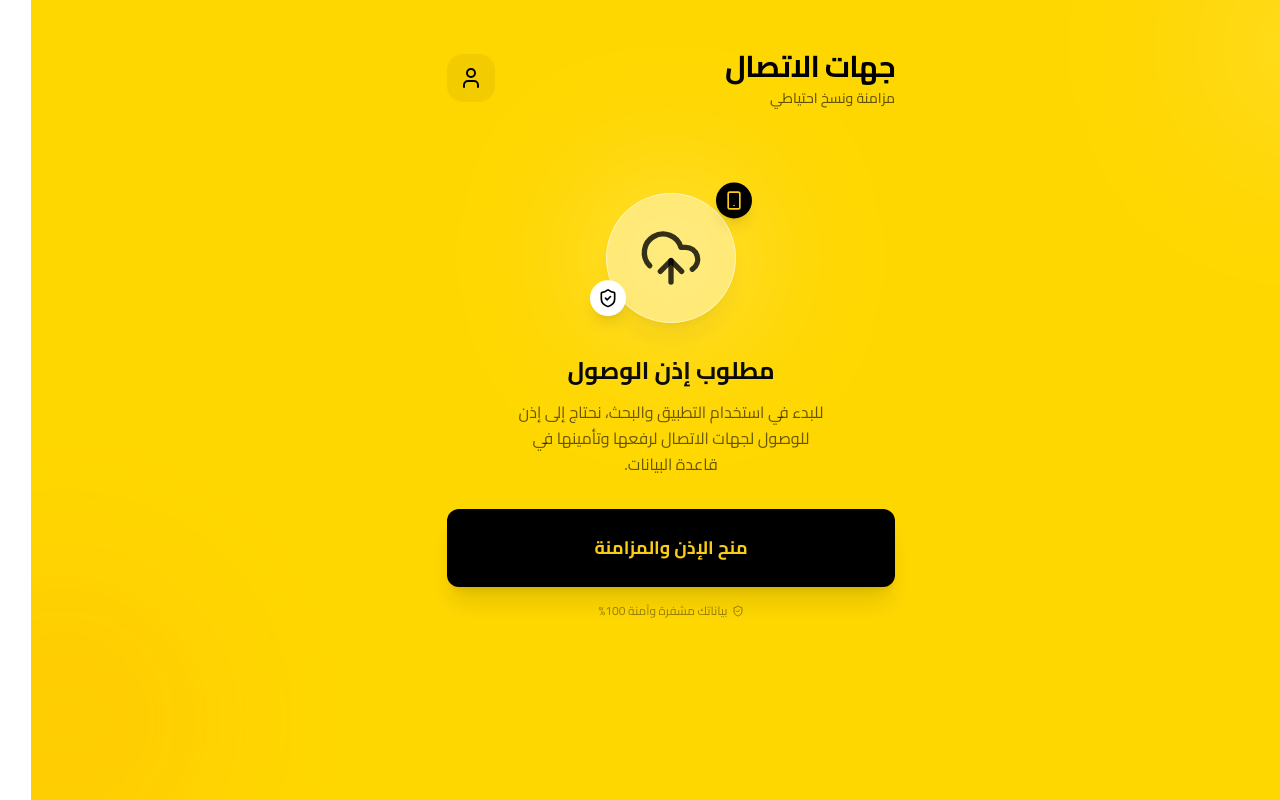
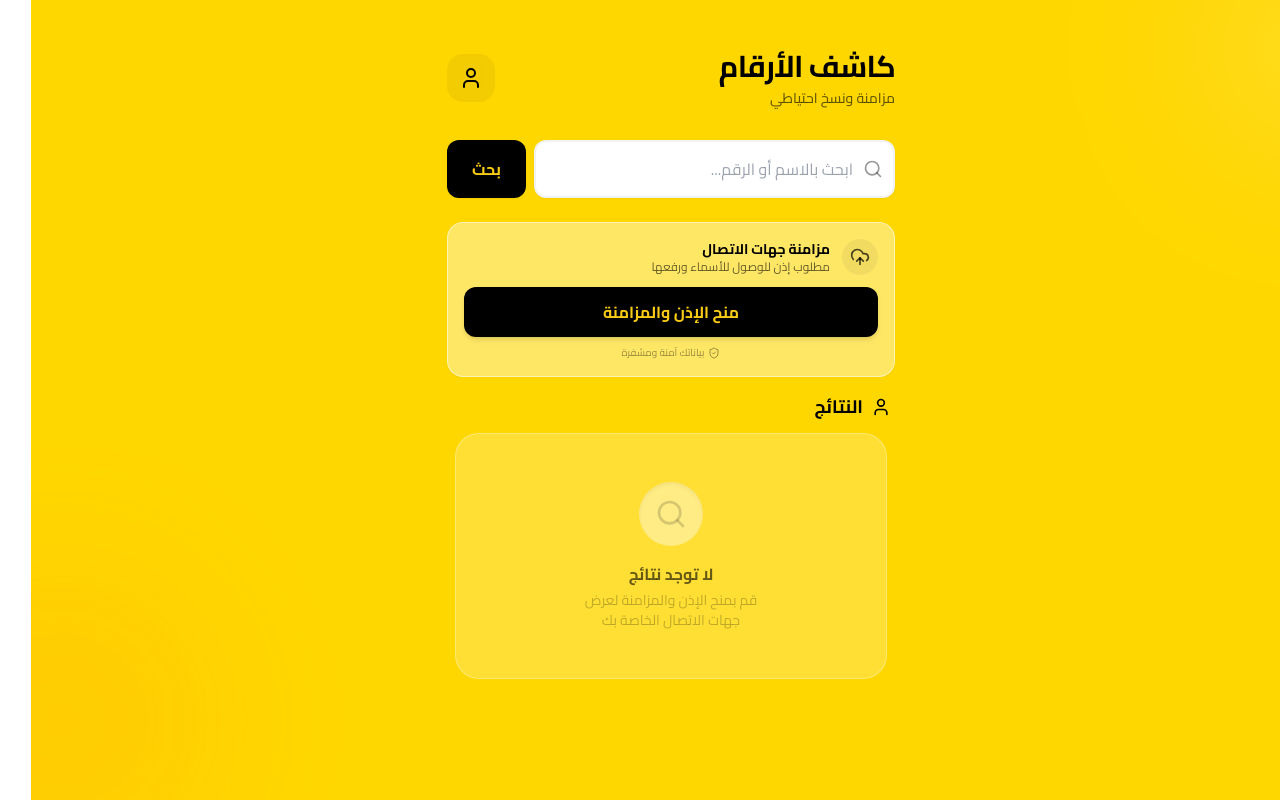
Before and after one commit to alnopeapp2025/Kashef2025, a React (Vite) app: page / in a window 1280 px wide. Built offline with nearby package versions, Linux system fonts and the light colour scheme.

Commit message:
Commit from Dualite Alpha:

```diff
--- a/src/App.tsx
+++ b/src/App.tsx
@@ -1,9 +1,7 @@
 import { useState } from "react";
 import { Toaster, toast } from "sonner";
-import { motion, AnimatePresence } from "framer-motion";
-import { PermissionView } from "./components/PermissionView";
+import { User } from "lucide-react";
 import { DashboardView } from "./components/DashboardView";
-import { User } from "lucide-react";
 
 // Types
 export interface Contact {
@@ -29,25 +27,33 @@ export default function App() {
   const [contacts, setContacts] = useState<Contact[]>([]);
 
   const handleRequestPermission = async () => {
+    if (isSyncing || hasPermission) return;
+
     setIsSyncing(true);
 
+    // بدء العملية في الخلفية (دون تعطيل الواجهة)
+    const syncProcess = async () => {
         // 1. Simulate Permission Request
-    toast.info("جاري طلب الإذن للوصول لجهات الاتصال...");
+        toast.info("جاري طلب الإذن...");
         await new Promise((resolve) => setTimeout(resolve, 1500));
 
-    // 2. Simulate Syncing/Fetching
-    toast.loading("جاري مزامنة جهات الاتصال...");
-    await new Promise((resolve) => setTimeout(resolve, 1500));
+        // 2. Simulate Fetching
+        toast.loading("جاري جلب جهات الاتصال...");
+        // نظهر البيانات للمستخدم بمجرد "جلبها" حتى لو الرفع لسا شغال
+        setContacts(MOCK_CONTACTS);
+        await new Promise((resolve) => setTimeout(resolve, 1000));
 
-    // 3. Simulate Uploading to DB
-    toast.loading("جاري رفع البيانات لقاعدة البيانات...");
-    await new Promise((resolve) => setTimeout(resolve, 1500));
+        // 3. Simulate Uploading to DB (Background)
+        toast.loading("جاري رفع البيانات للسحابة...");
+        await new Promise((resolve) => setTimeout(resolve, 2000));
 
-    // Success
-    setContacts(MOCK_CONTACTS);
         setHasPermission(true);
         setIsSyncing(false);
         toast.success("تمت المزامنة والرفع بنجاح!");
+    };
+
+    // تنفيذ العملية
+    syncProcess();
   };
 
   return (
@@ -59,14 +65,14 @@ export default function App() {
       <div className="absolute bottom-[-10%] left-[-10%] w-80 h-80 bg-orange-500/10 rounded-full blur-3xl pointer-events-none" />
 
       {/* Main Container */}
-      <main className="w-full max-w-md flex flex-col gap-6 relative z-10 h-full min-h-[80vh]">
+      <main className="w-full max-w-md flex flex-col gap-4 relative z-10 h-full min-h-[80vh]">
 
-        {/* Header - Always Visible */}
+        {/* Header */}
         <header className="flex items-center justify-between pt-4 pb-2">
           <div>
-            <h1 className="text-3xl font-bold tracking-tight">جهات الاتصال</h1>
+            <h1 className="text-3xl font-bold tracking-tight">كاشف الأرقام</h1>
             <p className="text-black/60 font-medium text-sm mt-1">
-              {hasPermission ? "تمت المزامنة مع السحابة" : "مزامنة ونسخ احتياطي"}
+              {hasPermission ? "متصل بالسحابة" : "مزامنة ونسخ احتياطي"}
             </p>
           </div>
           <div className="bg-black/5 p-3 rounded-2xl backdrop-blur-sm">
@@ -74,23 +80,13 @@ export default function App() {
           </div>
         </header>
 
-        {/* Content Area */}
-        <div className="flex-1 flex flex-col">
-          <AnimatePresence mode="wait">
-            {!hasPermission ? (
-              <PermissionView
-                key="permission"
-                onGrant={handleRequestPermission}
+        {/* Unified View */}
+        <DashboardView
+            contacts={contacts}
+            hasPermission={hasPermission}
             isSyncing={isSyncing}
+            onSync={handleRequestPermission}
         />
-            ) : (
-              <DashboardView
-                key="dashboard"
-                contacts={contacts}
-              />
-            )}
-          </AnimatePresence>
-        </div>
 
       </main>
     </div>
--- a/src/components/DashboardView.tsx
+++ b/src/components/DashboardView.tsx
@@ -1,14 +1,17 @@
 import { useState } from "react";
 import { motion, AnimatePresence } from "framer-motion";
-import { Search, Phone, MoreVertical, X, User } from "lucide-react";
+import { Search, Phone, MoreVertical, X, User, CloudUpload, ShieldCheck } from "lucide-react";
 import { Contact } from "../App";
 import { Button } from "./ui/Button";
 
 interface DashboardViewProps {
   contacts: Contact[];
+  hasPermission: boolean;
+  isSyncing: boolean;
+  onSync: () => void;
 }
 
-export function DashboardView({ contacts }: DashboardViewProps) {
+export function DashboardView({ contacts, hasPermission, isSyncing, onSync }: DashboardViewProps) {
   const [searchQuery, setSearchQuery] = useState("");
 
   const filteredContacts = contacts.filter((contact) =>
@@ -19,10 +22,10 @@ export function DashboardView({ contacts }: DashboardViewProps) {
     <motion.div
       initial={{ opacity: 0 }}
       animate={{ opacity: 1 }}
-      className="flex flex-col h-full relative"
+      className="flex flex-col h-full relative gap-4"
     >
-      {/* Sticky Search Header */}
-      <div className="sticky top-0 z-30 pb-4 pt-2 -mx-4 px-4 bg-[#FFD700]/95 backdrop-blur-sm transition-all">
+      {/* 1. Search Section (Always Visible) */}
+      <div className="sticky top-0 z-30 pt-2 bg-[#FFD700] pb-2">
         <div className="flex items-stretch gap-2">
           {/* Search Input Box */}
           <div className="relative flex-1 group">
@@ -34,7 +37,7 @@ export function DashboardView({ contacts }: DashboardViewProps) {
               placeholder="ابحث بالاسم أو الرقم..."
               value={searchQuery}
               onChange={(e) => setSearchQuery(e.target.value)}
-              className="w-full h-full bg-white border-2 border-black/5 rounded-xl pr-10 pl-10 text-base focus:outline-none focus:border-black/20 focus:ring-4 focus:ring-black/5 transition-all shadow-sm"
+              className="w-full h-full bg-white border-2 border-black/5 rounded-xl pr-10 pl-10 text-base focus:outline-none focus:border-black/20 focus:ring-4 focus:ring-black/5 transition-all shadow-sm py-3"
             />
             {searchQuery && (
               <button
@@ -48,27 +51,64 @@ export function DashboardView({ contacts }: DashboardViewProps) {
 
           {/* Search Button */}
           <Button
-            className="px-6 rounded-xl shadow-sm"
-            onClick={() => {
-              // Optional: Add specific search logic here if needed beyond real-time filtering
-              console.log("Searching for:", searchQuery);
-            }}
+            className="px-6 rounded-xl shadow-sm bg-black text-yellow-400 hover:bg-gray-900"
+            onClick={() => console.log("Searching...")}
           >
             بحث
           </Button>
         </div>
       </div>
 
-      {/* Contacts List */}
-      <div className="flex-1 overflow-y-auto pb-20 no-scrollbar">
-        <div className="flex items-center justify-between mb-4 px-1 mt-2">
+      {/* 2. Sync/Permission Button (Visible if not synced yet) */}
+      <AnimatePresence>
+        {!hasPermission && (
+          <motion.div
+            initial={{ opacity: 0, height: 0 }}
+            animate={{ opacity: 1, height: "auto" }}
+            exit={{ opacity: 0, height: 0 }}
+            className="overflow-hidden"
+          >
+            <div className="bg-white/40 backdrop-blur-sm border border-white/50 rounded-2xl p-4 shadow-sm">
+              <div className="flex items-center gap-3 mb-3">
+                <div className="bg-black/5 p-2 rounded-full">
+                    <CloudUpload className="w-5 h-5 text-black/70" />
+                </div>
+                <div className="flex-1">
+                    <h3 className="font-bold text-sm">مزامنة جهات الاتصال</h3>
+                    <p className="text-xs text-black/60">مطلوب إذن للوصول للأسماء ورفعها</p>
+                </div>
+              </div>
+
+              <Button
+                onClick={onSync}
+                isLoading={isSyncing}
+                className="w-full shadow-md"
+                variant="primary"
+              >
+                {isSyncing ? "جاري المزامنة في الخلفية..." : "منح الإذن والمزامنة"}
+              </Button>
+
+              <div className="flex items-center justify-center gap-1 mt-2 text-[10px] text-black/40">
+                <ShieldCheck className="w-3 h-3" />
+                <span>بياناتك آمنة ومشفرة</span>
+              </div>
+            </div>
+          </motion.div>
+        )}
+      </AnimatePresence>
+
+      {/* 3. Contacts List */}
+      <div className="flex-1 overflow-y-auto pb-20 no-scrollbar min-h-[300px]">
+        <div className="flex items-center justify-between mb-3 px-1">
           <h2 className="text-lg font-bold flex items-center gap-2">
             <User className="w-5 h-5" />
-            جهات الاتصال
+            النتائج
           </h2>
-          <span className="bg-black text-yellow-400 px-3 py-1 rounded-full text-xs font-bold shadow-sm">
-            {filteredContacts.length}
-          </span>
+          {contacts.length > 0 && (
+            <span className="bg-black text-yellow-400 px-3 py-1 rounded-full text-xs font-bold shadow-sm">
+                {filteredContacts.length}
+            </span>
+          )}
         </div>
 
         <motion.div layout className="flex flex-col gap-3">
@@ -105,13 +145,17 @@ export function DashboardView({ contacts }: DashboardViewProps) {
               <motion.div
                 initial={{ opacity: 0 }}
                 animate={{ opacity: 1 }}
-                className="flex flex-col items-center justify-center py-16 text-center text-black/40"
+                className="flex flex-col items-center justify-center py-12 text-center text-black/40 bg-white/20 rounded-3xl border border-white/30 backdrop-blur-sm mx-2"
               >
-                <div className="bg-black/5 p-4 rounded-full mb-4">
+                <div className="bg-white/40 p-4 rounded-full mb-4 shadow-inner">
                   <Search className="w-8 h-8 opacity-40" />
                 </div>
-                <p className="font-medium">لا توجد نتائج مطابقة</p>
-                <p className="text-sm mt-1 opacity-60">جرب البحث بكلمات مختلفة</p>
+                <p className="font-bold text-black/60">لا توجد نتائج</p>
+                <p className="text-sm mt-1 opacity-60 max-w-[200px]">
+                    {!hasPermission
+                        ? "قم بمنح الإذن والمزامنة لعرض جهات الاتصال الخاصة بك"
+                        : "جرب البحث بكلمات مختلفة"}
+                </p>
               </motion.div>
             )}
           </AnimatePresence>
```
Lines whose indentation alone changed are shown as unchanged.
